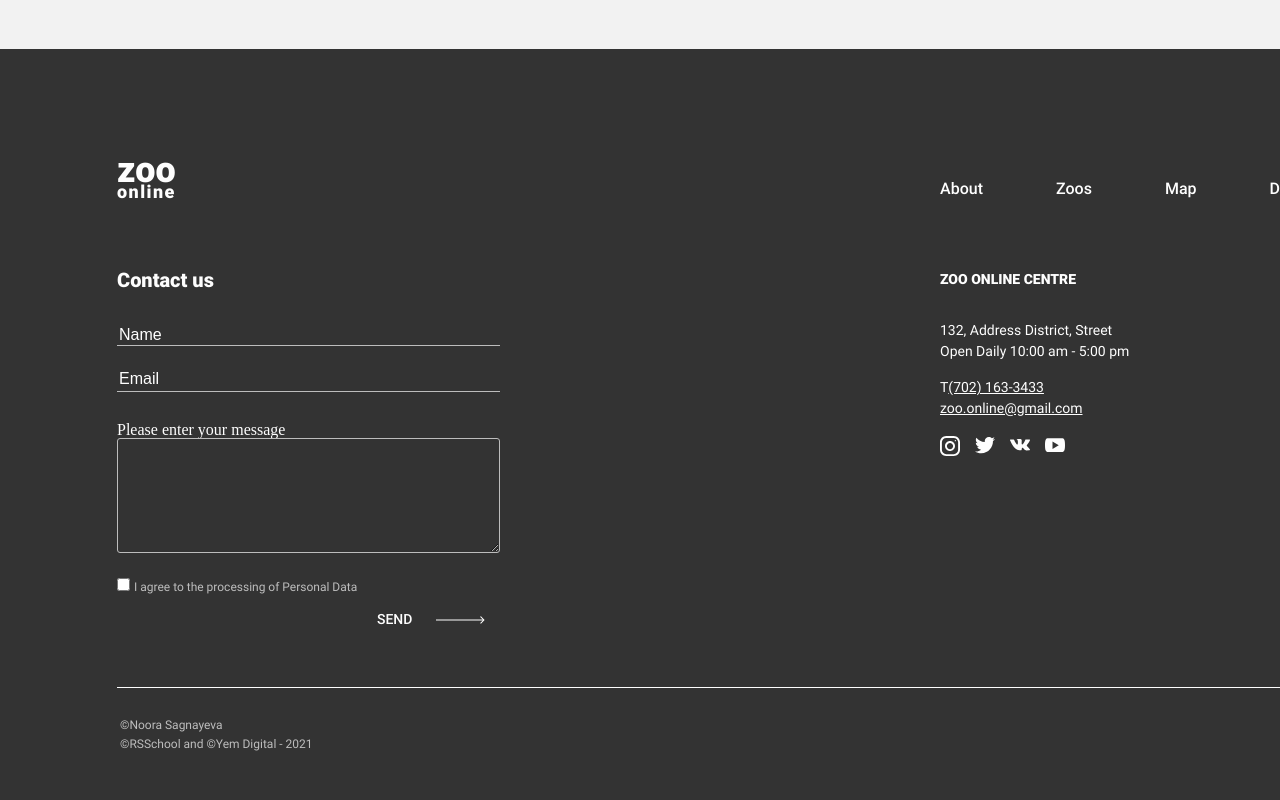
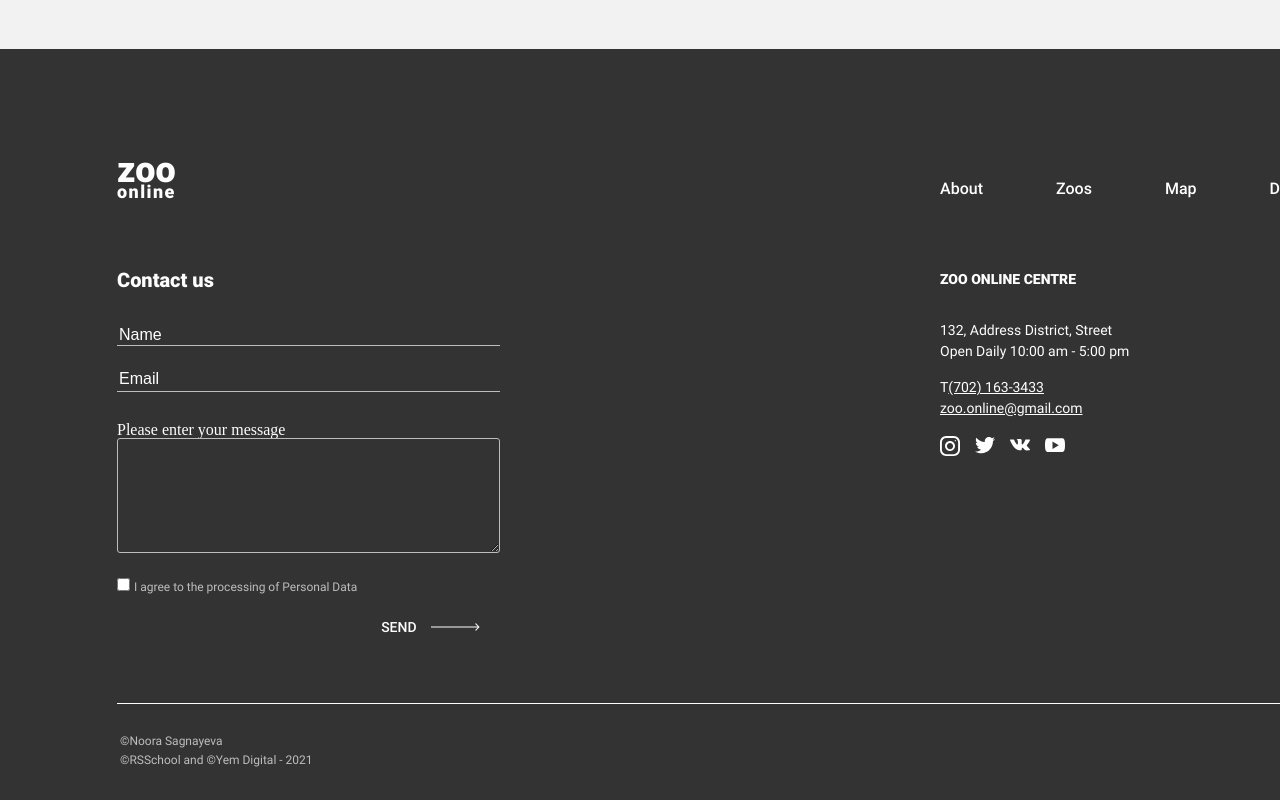
Before and after one commit to GBaykov/gbaykov-JSFE2021Q1, a plain HTML site: page online-zoo/pages/Landing/index.html in a window 1280 px wide. Shown: the part 5803-6603 px from the top of the page. Drawn offline with Linux system fonts and the light colour scheme.

Commit message:
fix: change a on button in footers

```diff
--- a/online-zoo/pages/Landing/index.html
+++ b/online-zoo/pages/Landing/index.html
@@ -422,9 +422,13 @@
 
                        <p> <input type="checkbox" class="checkbox" id="check" required>
                         <label for="check" class="check">I agree to the processing of Personal Data</label></p>
-                        <div class="submit-p"><a href="" class="submit">SEND
+                        <button type="submit" class="submit-p">SEND
+                            <img class="" src="/assets/icons/ArrowSubmit.svg" alt="">
+                        </button>
+
+                         <!-- <div class="submit-p"><a href="" class="submit">SEND
                             <img class="submit-arrow" src="/assets/icons/ArrowSubmit.svg" alt="">
-                        </a></div>
+                        </a></div>  -->
 
 
                     </form>
@@ -441,16 +445,16 @@
                 <div class="footer-links">
                     <ul class="footer-list">
                         <li class="list-link">
-                            <a href="" class="fot-link">About</a>
+                            <a href="/pages/Landing/index.html" class="fot-link">About</a>
                         </li>
                         <li class="list-link">
-                            <a href="#" class="fot-link">Zoos</a>
+                            <a href="/pages/Zoos page/Panda/panda.html" class="fot-link">Zoos</a>
                         </li>
                         <li class="list-link">
-                            <a href="#" class="fot-link">Map</a>
+                            <a href="/pages/Map/map.html" class="fot-link">Map</a>
                         </li>
                         <li class="list-link">
-                            <a href="#" class="fot-link">Design</a>
+                            <a href="https://www.figma.com/file/HKt5Nlx0jghQtJp6jW9q8F/zooApp?node-id=0%3A" class="fot-link">Design</a>
                         </li>
                     </ul>
                 </div>
--- a/online-zoo/pages/Landing/styles.css
+++ b/online-zoo/pages/Landing/styles.css
@@ -1361,6 +1361,28 @@ line-height: 16px;
 
 }
 
+.submit-p {
+    margin-left: 244px;
+    width: 139px;
+    height: 32px;
+    outline: none;
+  border: none;
+  cursor: pointer;
+    font-family: Roboto;
+  font-style: normal;
+  font-weight: 500;
+  font-size: 14px;
+  line-height: 16px;
+  color: #FEFEFE;
+   display: inline-flex;
+   justify-content: space-evenly;
+   align-items: center;
+   background: transparent;
+  outline: none;
+  border: none;
+  cursor: pointer;
+  }
+
 
 
 
--- a/online-zoo/pages/Map/map.css
+++ b/online-zoo/pages/Map/map.css
@@ -808,7 +808,27 @@ line-height: 16px;
     margin-left: 20px;
 
 }
-
+.submit-p {
+    margin-left: 244px;
+    width: 139px;
+    height: 32px;
+    outline: none;
+  border: none;
+  cursor: pointer;
+    font-family: Roboto;
+  font-style: normal;
+  font-weight: 500;
+  font-size: 14px;
+  line-height: 16px;
+  color: #FEFEFE;
+   display: inline-flex;
+   justify-content: space-evenly;
+   align-items: center;
+   background: transparent;
+  outline: none;
+  border: none;
+  cursor: pointer;
+  }
 
 
 
--- a/online-zoo/pages/Zoos page/Crocodile/CrocodileStyles.css
+++ b/online-zoo/pages/Zoos page/Crocodile/CrocodileStyles.css
@@ -782,6 +782,27 @@ line-height: 16px;
     margin-left: 20px;
 
 }
+.submit-p {
+    margin-left: 244px;
+    width: 139px;
+    height: 32px;
+    outline: none;
+  border: none;
+  cursor: pointer;
+    font-family: Roboto;
+  font-style: normal;
+  font-weight: 500;
+  font-size: 14px;
+  line-height: 16px;
+  color: #FEFEFE;
+   display: inline-flex;
+   justify-content: space-evenly;
+   align-items: center;
+   background: transparent;
+  outline: none;
+  border: none;
+  cursor: pointer;
+  }
 
 
 
--- a/online-zoo/pages/Zoos page/Eagle/eagleStyles.css
+++ b/online-zoo/pages/Zoos page/Eagle/eagleStyles.css
@@ -782,7 +782,27 @@ line-height: 16px;
     margin-left: 20px;
 
 }
-
+.submit-p {
+    margin-left: 244px;
+    width: 139px;
+    height: 32px;
+    outline: none;
+  border: none;
+  cursor: pointer;
+    font-family: Roboto;
+  font-style: normal;
+  font-weight: 500;
+  font-size: 14px;
+  line-height: 16px;
+  color: #FEFEFE;
+   display: inline-flex;
+   justify-content: space-evenly;
+   align-items: center;
+   background: transparent;
+  outline: none;
+  border: none;
+  cursor: pointer;
+  }
 
 
 
--- a/online-zoo/pages/Zoos page/Gorilla/GorillaStyles.css
+++ b/online-zoo/pages/Zoos page/Gorilla/GorillaStyles.css
@@ -782,7 +782,27 @@ line-height: 16px;
     margin-left: 20px;
 
 }
-
+.submit-p {
+    margin-left: 244px;
+    width: 139px;
+    height: 32px;
+    outline: none;
+  border: none;
+  cursor: pointer;
+    font-family: Roboto;
+  font-style: normal;
+  font-weight: 500;
+  font-size: 14px;
+  line-height: 16px;
+  color: #FEFEFE;
+   display: inline-flex;
+   justify-content: space-evenly;
+   align-items: center;
+   background: transparent;
+  outline: none;
+  border: none;
+  cursor: pointer;
+  }
 
 
 
--- a/online-zoo/pages/Zoos page/Panda/pandaStyles.css
+++ b/online-zoo/pages/Zoos page/Panda/pandaStyles.css
@@ -785,7 +785,27 @@ line-height: 16px;
     margin-left: 20px;
 
 }
-
+.submit-p {
+    margin-left: 244px;
+    width: 139px;
+    height: 32px;
+    outline: none;
+  border: none;
+  cursor: pointer;
+    font-family: Roboto;
+  font-style: normal;
+  font-weight: 500;
+  font-size: 14px;
+  line-height: 16px;
+  color: #FEFEFE;
+   display: inline-flex;
+   justify-content: space-evenly;
+   align-items: center;
+   background: transparent;
+  outline: none;
+  border: none;
+  cursor: pointer;
+  }
 
 
 
```
Also changed, not shown: online-zoo/pages/Map/map.html (+3 -3 lines), online-zoo/pages/Zoos page/Crocodile/Crocodile.html (+3 -3 lines), online-zoo/pages/Zoos page/Eagle/eagle.html (+3 -3 lines), online-zoo/pages/Zoos page/Gorilla/Gorilla.html (+3 -3 lines), online-zoo/pages/Zoos page/Panda/panda.html (+3 -3 lines).
